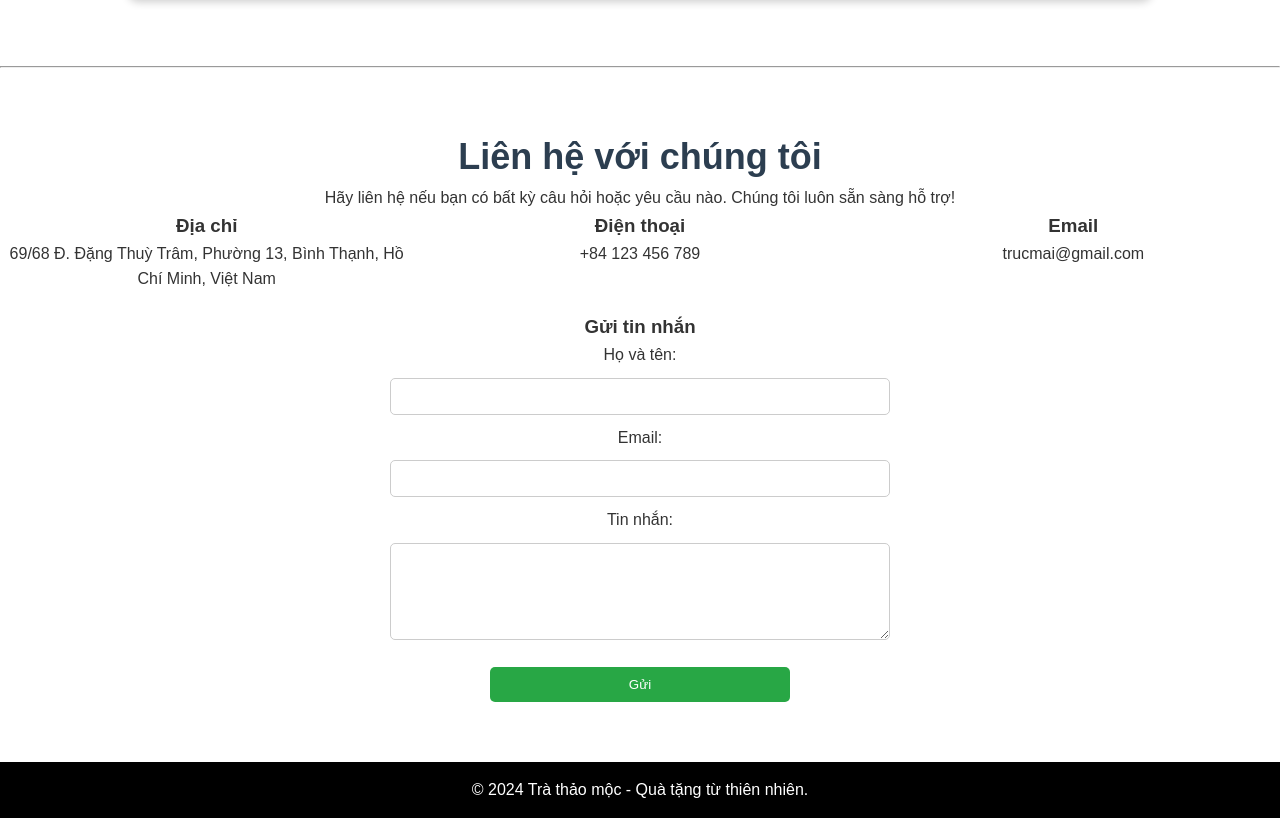
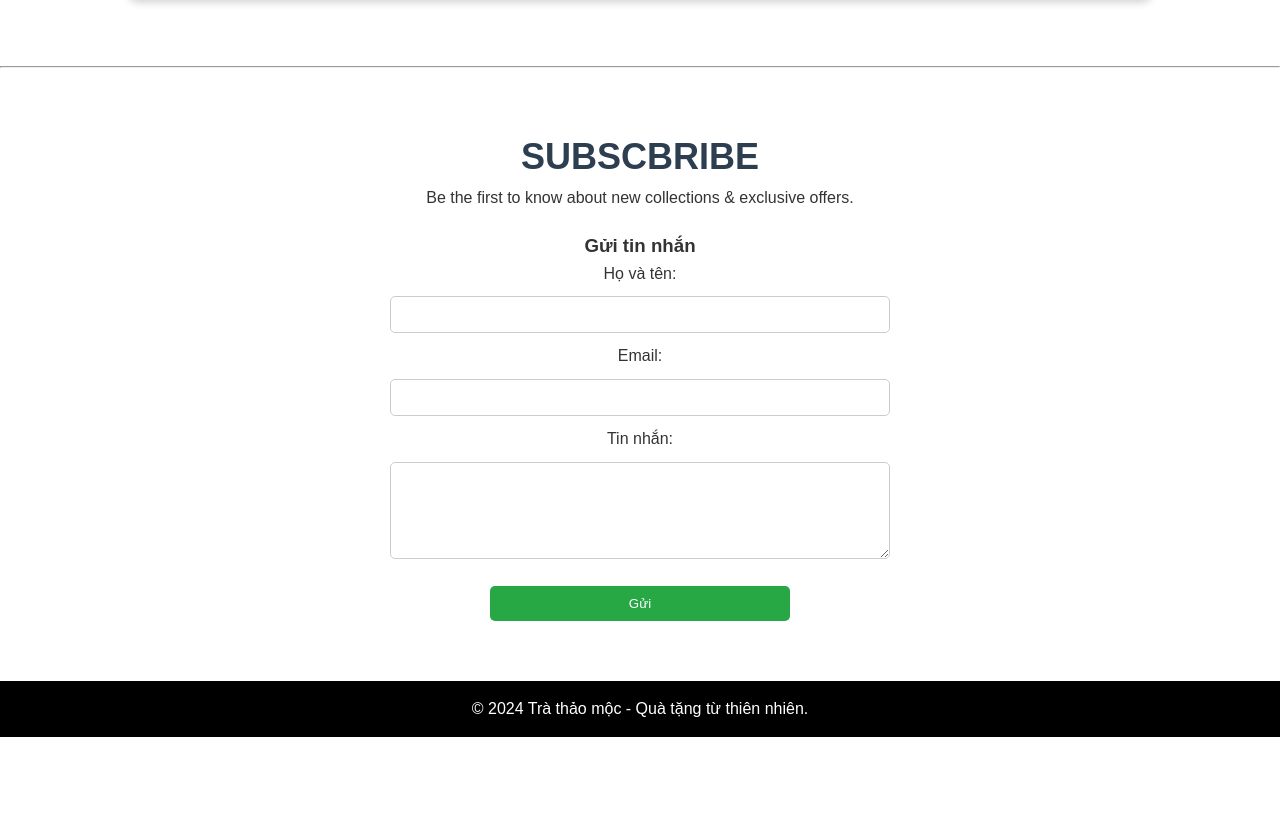
Before and after one commit to GScorp0611/Tra_thao_moc, a plain HTML site: page index.html in a window 1280 px wide. Shown: the part 1329-2147 px from the top of the page. After the commit the page ends 2066 px from the top, so only its background shows below. Drawn offline with nearby package versions, Linux system fonts and the light colour scheme.

Commit message:
edit liên hệ

```diff
--- a/index.html
+++ b/index.html
@@ -117,22 +117,8 @@
 
     <!-- Layer 3: Liên hệ -->
     <section id="contact" class="section contact">
-        <h2>Liên hệ với chúng tôi</h2>
-        <p>Hãy liên hệ nếu bạn có bất kỳ câu hỏi hoặc yêu cầu nào. Chúng tôi luôn sẵn sàng hỗ trợ!</p>
-        <div style="display: flex; flex-wrap: wrap; gap: 20px;">
-            <div style="flex: 1; min-width: 300px;">
-                <h3>Địa chỉ</h3>
-                <p>69/68 Đ. Đặng Thuỳ Trâm, Phường 13, Bình Thạnh, Hồ Chí Minh, Việt Nam</p>
-            </div>
-            <div style="flex: 1; min-width: 300px;">
-                <h3>Điện thoại</h3>
-                <p>+84 123 456 789</p>
-            </div>
-            <div style="flex: 1; min-width: 300px;">
-                <h3>Email</h3>
-                <p>trucmai@gmail.com</p>
-            </div>
-        </div>
+        <h2>SUBSCBRIBE</h2>
+        <p>Be the first to know about new collections & exclusive offers.</p>
         <div style="margin-top: 20px;">
             <h3>Gửi tin nhắn</h3>
             <form action="submit_contact_form.php" method="POST" style="max-width: 500px; margin: 0 auto;">
```
